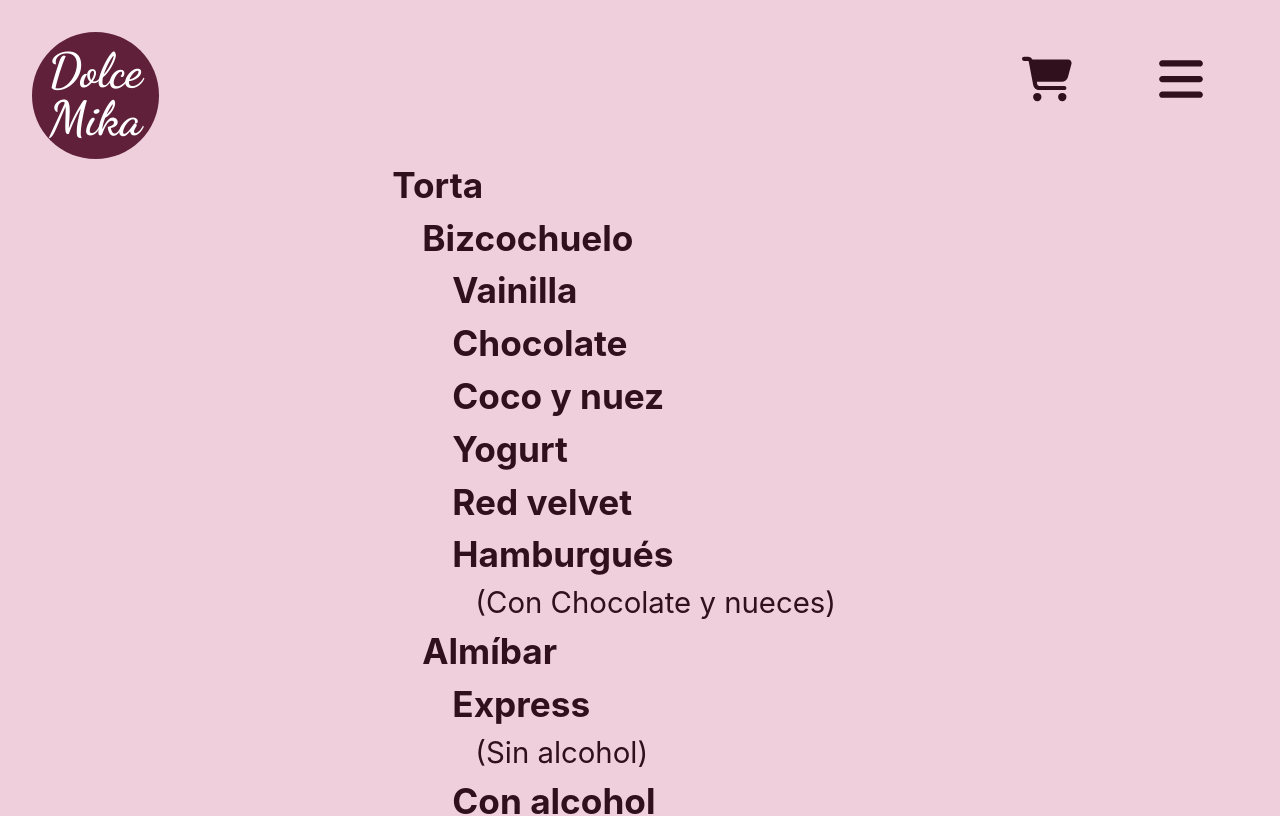
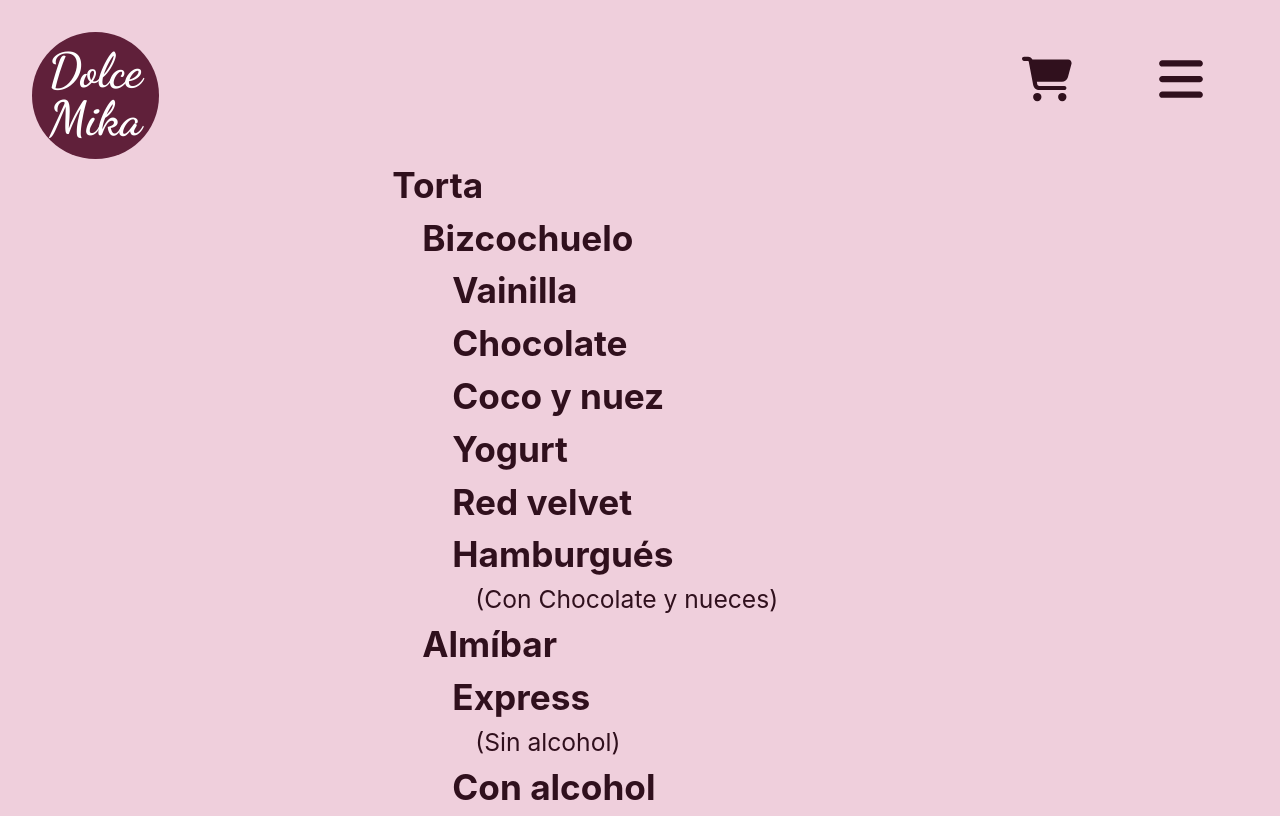
Before and after one commit to CrgioYalux/dolce, a React (Vite) app: page / in a window 1280 px wide. Shown: the top 816 px of the page. Built offline with nearby package versions, Linux system fonts and the light colour scheme.

Commit message:
ref: :broom:

```diff
--- a/src/components/Menu/Menu.css
+++ b/src/components/Menu/Menu.css
@@ -1,14 +1,4 @@
-.MenuList {
-    --MenuList-left-offset: 2px;
-}
-
-.MenuListItem {
-    --MenuListItem-left-offset: 2px;
-}
-
-.Menu,
-.MenuList,
-.MenuListItem {
+.Menu {
     width: 100%;
     flex: 1 1 auto;
     display: flex;
@@ -18,31 +8,3 @@
     font-size: 1em;
     color: var(--brand-color-l-lowest);
 }
-
-.MenuListItem > .MenuListItem__title {
-    width: 100%;
-    padding-left: .2em;
-    cursor: pointer;
-
-    transition: background-color .25s ease;
-}
-
-.MenuListItem__title::selection,
-.MenuListItem__description::selection {
-    background-color: var(--brand-color-l-lowest);
-    color: var(--brand-color-l-highest);
-}
-
-.MenuListItem:hover > .MenuListItem__title {
-    background-color: var(--brand-color-l-high);
-}
-
-.MenuListItem__description {
-    margin-left: calc(var(--MenuListItem-left-offset) * 1px);
-
-    width: 20ch;
-}
-
-.MenuList.--apply-offset > .MenuListItem {
-    margin-left: calc(var(--MenuList-left-offset) * 1px);
-}
--- /dev/null
+++ b/src/components/Menu/MenuList/MenuList.css
@@ -0,0 +1,45 @@
+.MenuList {
+    --MenuList-left-offset: 2px;
+}
+
+.MenuList,
+.MenuListItem {
+    width: 100%;
+    flex: 1 1 auto;
+    display: flex;
+    flex-direction: column;
+    align-self: flex-start;
+
+    font-size: 1em;
+    color: var(--brand-color-l-lowest);
+}
+
+.MenuListItem > .MenuListItem__title {
+    width: 100%;
+    font-size: 1em;
+    padding-left: .2em;
+    cursor: pointer;
+
+    transition: background-color .25s ease;
+}
+
+.MenuListItem__title::selection,
+.MenuListItem__description::selection {
+    background-color: var(--brand-color-l-lowest);
+    color: var(--brand-color-l-highest);
+}
+
+.MenuListItem:hover > .MenuListItem__title {
+    background-color: var(--brand-color-l-high);
+}
+
+.MenuList.--apply-offset > .MenuListItem {
+    margin-left: calc(var(--MenuList-left-offset) * 1px);
+}
+
+.MenuListItem__description {
+    font-size: .7em;
+    margin-left: calc(var(--MenuList-left-offset) * 1px);
+
+    width: 25ch;
+}
--- /dev/null
+++ b/src/components/Menu/MenuList/index.tsx
@@ -0,0 +1,48 @@
+import type { MenuItem } from "../utils";
+
+import './MenuList.css';
+
+interface MenuListProps {
+    list: MenuItem[];
+    className?: string;
+    id?: string | number | null;
+    offset?: {
+        omitFirst: boolean;
+        increment: number;
+    };
+};
+
+const MenuList: React.FC<MenuListProps> = ({ list, className, id = '', offset = { omitFirst: true, increment: 2 } }) => {
+    const listStyle = {
+        '--MenuList-left-offset': offset.increment
+    } as React.CSSProperties;
+
+    return (
+        <ul
+            className={`MenuList ${className ?? ''} ${offset.omitFirst ? '' : '--apply-offset'}`}
+            style={listStyle}
+        >
+            {list.map((item) => {
+                const description = item.description ? `(${item.description})` : '';
+
+                return (
+                    <li
+                        key={id?.toString().concat(item.id.toString())}
+                        className='MenuListItem'
+                    >
+                        <strong className='MenuListItem__title'>{item.title}</strong>
+                        <small className='MenuListItem__description'>{description}</small>
+                        {item.values && <MenuList
+                                key={id?.toString().concat(item.id.toString())}
+                                list={item.values}
+                                offset={{ omitFirst: false, increment: offset.increment }}
+                            />
+                        }
+                    </li>
+                );
+            })}
+        </ul>
+    );
+};
+
+export default MenuList;
--- a/src/components/Menu/consts.ts
+++ b/src/components/Menu/consts.ts
@@ -1,6 +1,6 @@
 import type { MenuItem } from "./utils";
 
-const Menu: MenuItem[] = [
+const MENU: MenuItem[] = [
     {
         id: 0,
         title: "Torta",
@@ -174,4 +174,4 @@ const Menu: MenuItem[] = [
     }
 ];
 
-export default Menu;
+export { MENU };
--- a/src/components/Menu/index.tsx
+++ b/src/components/Menu/index.tsx
@@ -1,55 +1,8 @@
-import menu from './consts';
-import type { MenuItem } from './utils';
+import MenuList from './MenuList';
+
+import { MENU } from './consts';
 
 import './Menu.css';
-
-interface MenuListProps {
-    list: MenuItem[];
-    className?: string;
-    id?: string | number | null;
-    offset?: {
-        omitFirst: boolean;
-        increment: number;
-    };
-};
-
-const MenuList: React.FC<MenuListProps> = ({ list, className, id = '', offset = { omitFirst: true, increment: 2 } }) => {
-    const listStyle = {
-        '--MenuList-left-offset': offset.increment
-    } as React.CSSProperties;
-
-    const itemStyle = {
-        '--MenuListItem-left-offset': offset.increment
-    } as React.CSSProperties;
-
-    return (
-        <ul
-            className={`MenuList ${className ?? ''} ${offset.omitFirst ? '' : '--apply-offset'}`}
-            style={listStyle}
-        >
-            {list.map((item) => {
-                const description = item.description ? `(${item.description})` : '';
-
-                return (
-                    <li
-                        key={id?.toString().concat(item.id.toString())}
-                        className='MenuListItem'
-                        style={itemStyle}
-                    >
-                        <strong className='MenuListItem__title'>{item.title}</strong>
-                        <small className='MenuListItem__description'>{description}</small>
-                        {item.values && <MenuList
-                                key={id?.toString().concat(item.id.toString())}
-                                list={item.values}
-                                offset={{ omitFirst: false, increment: offset.increment }}
-                            />
-                        }
-                    </li>
-                );
-            })}
-        </ul>
-    );
-};
 
 interface MenuProps {
     className?: string;
@@ -58,7 +11,7 @@ interface MenuProps {
 const Menu: React.FC<MenuProps> = ({ className }) => {
     return (
         <div className={`Menu ${className ?? ''}`}>
-            <MenuList list={menu} offset={{ omitFirst: true, increment: 30 }} />
+            <MenuList list={MENU} offset={{ omitFirst: true, increment: 30 }} />
         </div>
     );
 };
```
